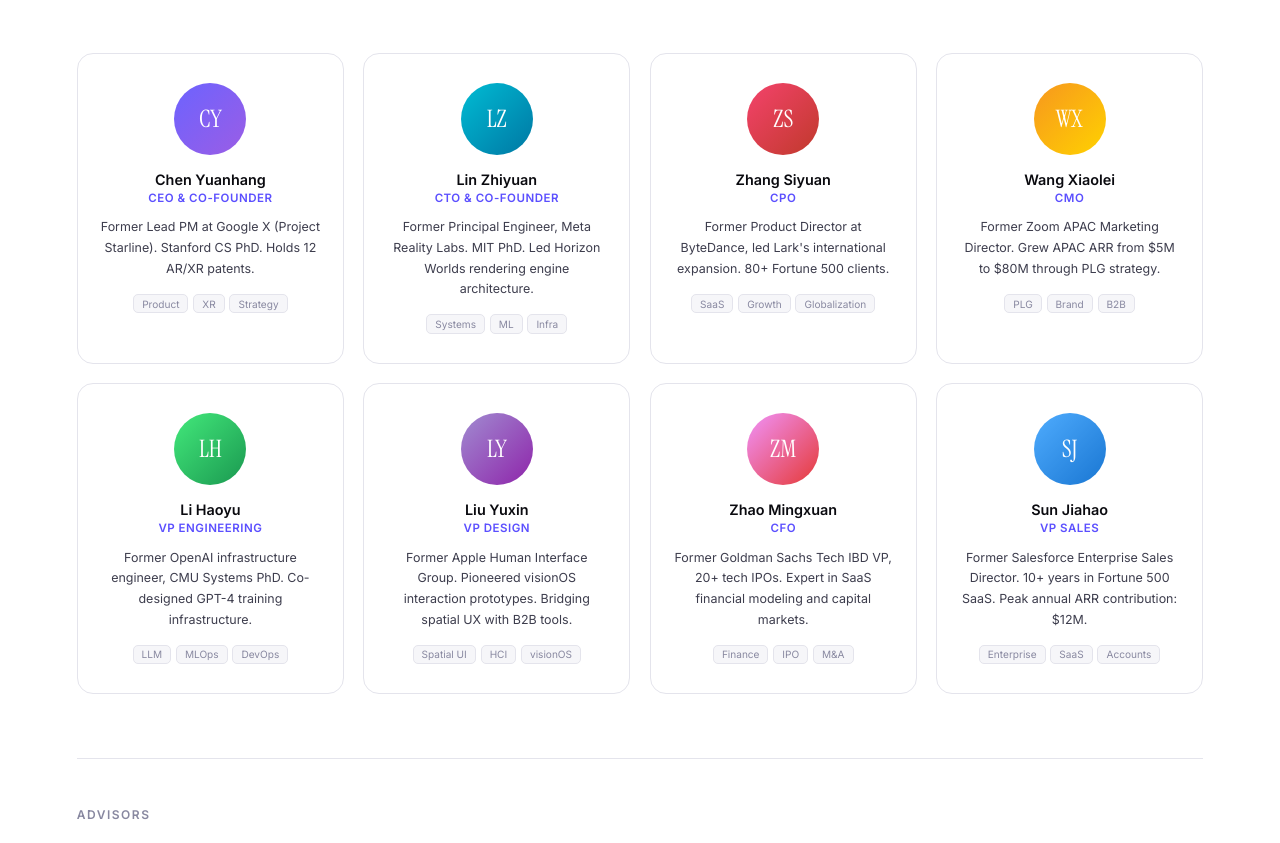
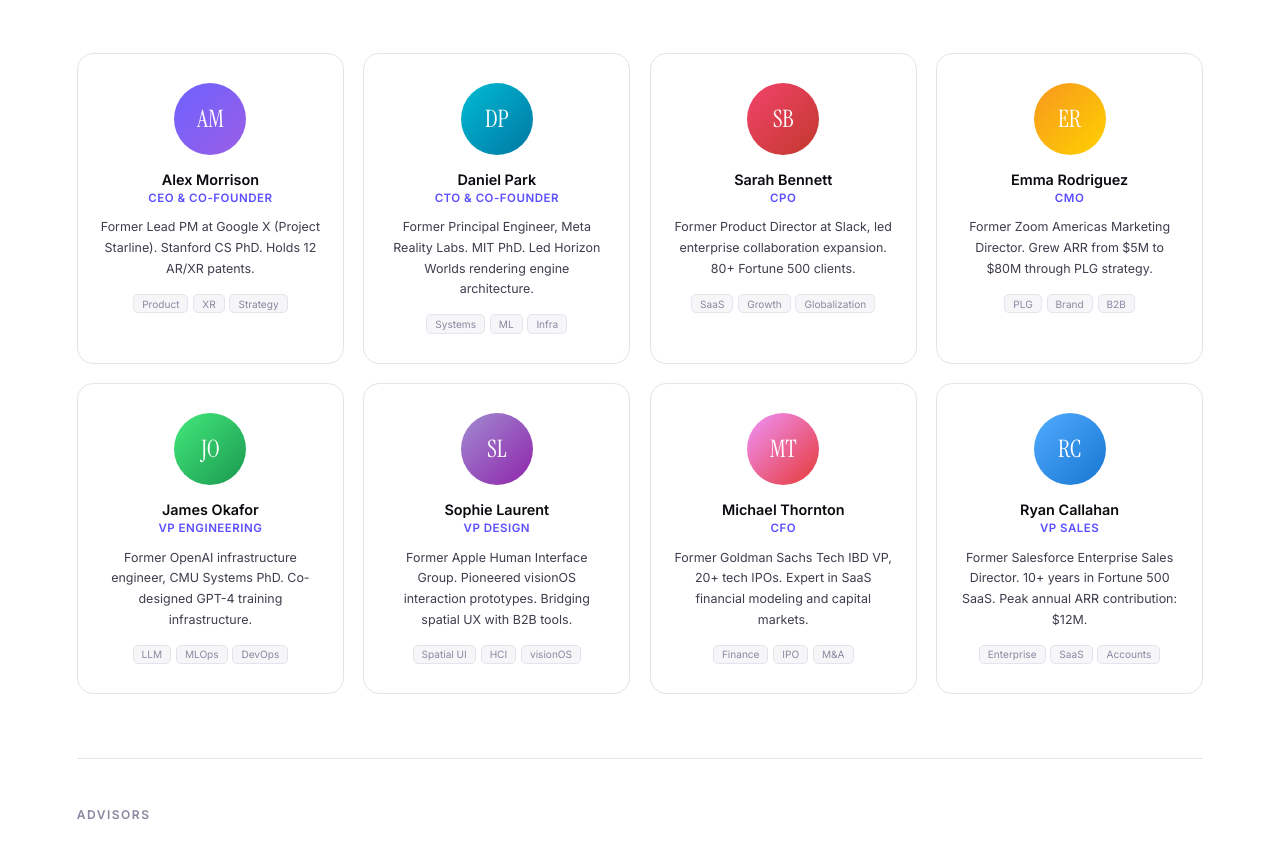
Before and after one commit to lrpli/ourufo.org, a plain HTML site: page index.html in a window 1280 px wide. Shown: the part 4404-5247 px from the top of the page. Drawn offline with Linux system fonts and the light colour scheme.

Commit message:
Replace team names with Western names

```diff
--- a/index.html
+++ b/index.html
@@ -781,57 +781,57 @@
 
   <div class="team-grid fade-up">
     <div class="tc">
-      <div class="tc-avatar" style="background:linear-gradient(135deg,#6c63ff,#9b5de5)">CY</div>
-      <div class="tc-name">Chen Yuanhang</div>
+      <div class="tc-avatar" style="background:linear-gradient(135deg,#6c63ff,#9b5de5)">AM</div>
+      <div class="tc-name">Alex Morrison</div>
       <div class="tc-role">CEO &amp; Co-Founder</div>
       <div class="tc-bio">Former Lead PM at Google X (Project Starline). Stanford CS PhD. Holds 12 AR/XR patents.</div>
       <div class="tc-tags"><span class="tc-tag">Product</span><span class="tc-tag">XR</span><span class="tc-tag">Strategy</span></div>
     </div>
     <div class="tc">
-      <div class="tc-avatar" style="background:linear-gradient(135deg,#00bcd4,#0077a3)">LZ</div>
-      <div class="tc-name">Lin Zhiyuan</div>
+      <div class="tc-avatar" style="background:linear-gradient(135deg,#00bcd4,#0077a3)">DP</div>
+      <div class="tc-name">Daniel Park</div>
       <div class="tc-role">CTO &amp; Co-Founder</div>
       <div class="tc-bio">Former Principal Engineer, Meta Reality Labs. MIT PhD. Led Horizon Worlds rendering engine architecture.</div>
       <div class="tc-tags"><span class="tc-tag">Systems</span><span class="tc-tag">ML</span><span class="tc-tag">Infra</span></div>
     </div>
     <div class="tc">
-      <div class="tc-avatar" style="background:linear-gradient(135deg,#f4436c,#c0392b)">ZS</div>
-      <div class="tc-name">Zhang Siyuan</div>
+      <div class="tc-avatar" style="background:linear-gradient(135deg,#f4436c,#c0392b)">SB</div>
+      <div class="tc-name">Sarah Bennett</div>
       <div class="tc-role">CPO</div>
-      <div class="tc-bio">Former Product Director at ByteDance, led Lark's international expansion. 80+ Fortune 500 clients.</div>
+      <div class="tc-bio">Former Product Director at Slack, led enterprise collaboration expansion. 80+ Fortune 500 clients.</div>
       <div class="tc-tags"><span class="tc-tag">SaaS</span><span class="tc-tag">Growth</span><span class="tc-tag">Globalization</span></div>
     </div>
     <div class="tc">
-      <div class="tc-avatar" style="background:linear-gradient(135deg,#f7971e,#ffd200)">WX</div>
-      <div class="tc-name">Wang Xiaolei</div>
+      <div class="tc-avatar" style="background:linear-gradient(135deg,#f7971e,#ffd200)">ER</div>
+      <div class="tc-name">Emma Rodriguez</div>
       <div class="tc-role">CMO</div>
-      <div class="tc-bio">Former Zoom APAC Marketing Director. Grew APAC ARR from $5M to $80M through PLG strategy.</div>
+      <div class="tc-bio">Former Zoom Americas Marketing Director. Grew ARR from $5M to $80M through PLG strategy.</div>
       <div class="tc-tags"><span class="tc-tag">PLG</span><span class="tc-tag">Brand</span><span class="tc-tag">B2B</span></div>
     </div>
     <div class="tc">
-      <div class="tc-avatar" style="background:linear-gradient(135deg,#43e97b,#1a9850)">LH</div>
-      <div class="tc-name">Li Haoyu</div>
+      <div class="tc-avatar" style="background:linear-gradient(135deg,#43e97b,#1a9850)">JO</div>
+      <div class="tc-name">James Okafor</div>
       <div class="tc-role">VP Engineering</div>
       <div class="tc-bio">Former OpenAI infrastructure engineer, CMU Systems PhD. Co-designed GPT-4 training infrastructure.</div>
       <div class="tc-tags"><span class="tc-tag">LLM</span><span class="tc-tag">MLOps</span><span class="tc-tag">DevOps</span></div>
     </div>
     <div class="tc">
-      <div class="tc-avatar" style="background:linear-gradient(135deg,#a18cd1,#8e24aa)">LY</div>
-      <div class="tc-name">Liu Yuxin</div>
+      <div class="tc-avatar" style="background:linear-gradient(135deg,#a18cd1,#8e24aa)">SL</div>
+      <div class="tc-name">Sophie Laurent</div>
       <div class="tc-role">VP Design</div>
       <div class="tc-bio">Former Apple Human Interface Group. Pioneered visionOS interaction prototypes. Bridging spatial UX with B2B tools.</div>
       <div class="tc-tags"><span class="tc-tag">Spatial UI</span><span class="tc-tag">HCI</span><span class="tc-tag">visionOS</span></div>
     </div>
     <div class="tc">
-      <div class="tc-avatar" style="background:linear-gradient(135deg,#f093fb,#e53935)">ZM</div>
-      <div class="tc-name">Zhao Mingxuan</div>
+      <div class="tc-avatar" style="background:linear-gradient(135deg,#f093fb,#e53935)">MT</div>
+      <div class="tc-name">Michael Thornton</div>
       <div class="tc-role">CFO</div>
       <div class="tc-bio">Former Goldman Sachs Tech IBD VP, 20+ tech IPOs. Expert in SaaS financial modeling and capital markets.</div>
       <div class="tc-tags"><span class="tc-tag">Finance</span><span class="tc-tag">IPO</span><span class="tc-tag">M&amp;A</span></div>
     </div>
     <div class="tc">
-      <div class="tc-avatar" style="background:linear-gradient(135deg,#4facfe,#1976d2)">SJ</div>
-      <div class="tc-name">Sun Jiahao</div>
+      <div class="tc-avatar" style="background:linear-gradient(135deg,#4facfe,#1976d2)">RC</div>
+      <div class="tc-name">Ryan Callahan</div>
       <div class="tc-role">VP Sales</div>
       <div class="tc-bio">Former Salesforce Enterprise Sales Director. 10+ years in Fortune 500 SaaS. Peak annual ARR contribution: $12M.</div>
       <div class="tc-tags"><span class="tc-tag">Enterprise</span><span class="tc-tag">SaaS</span><span class="tc-tag">Accounts</span></div>
```
